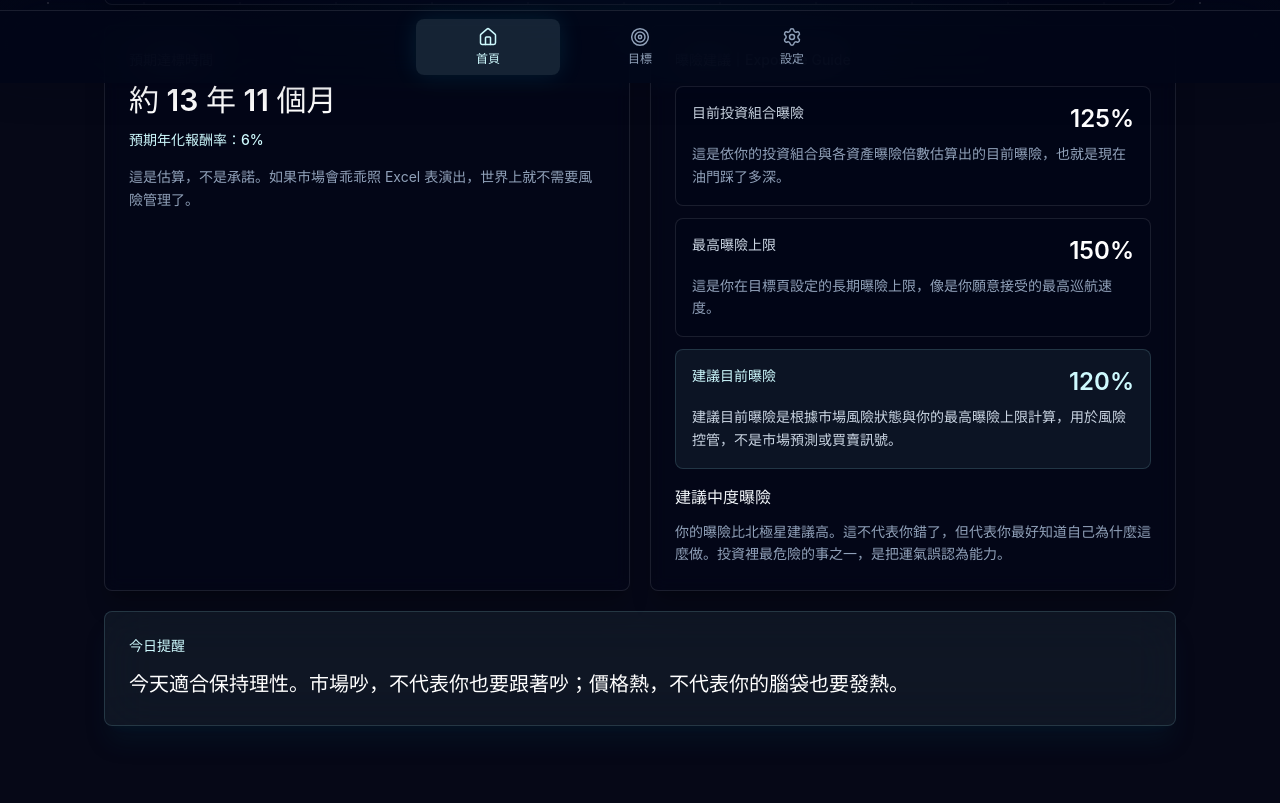
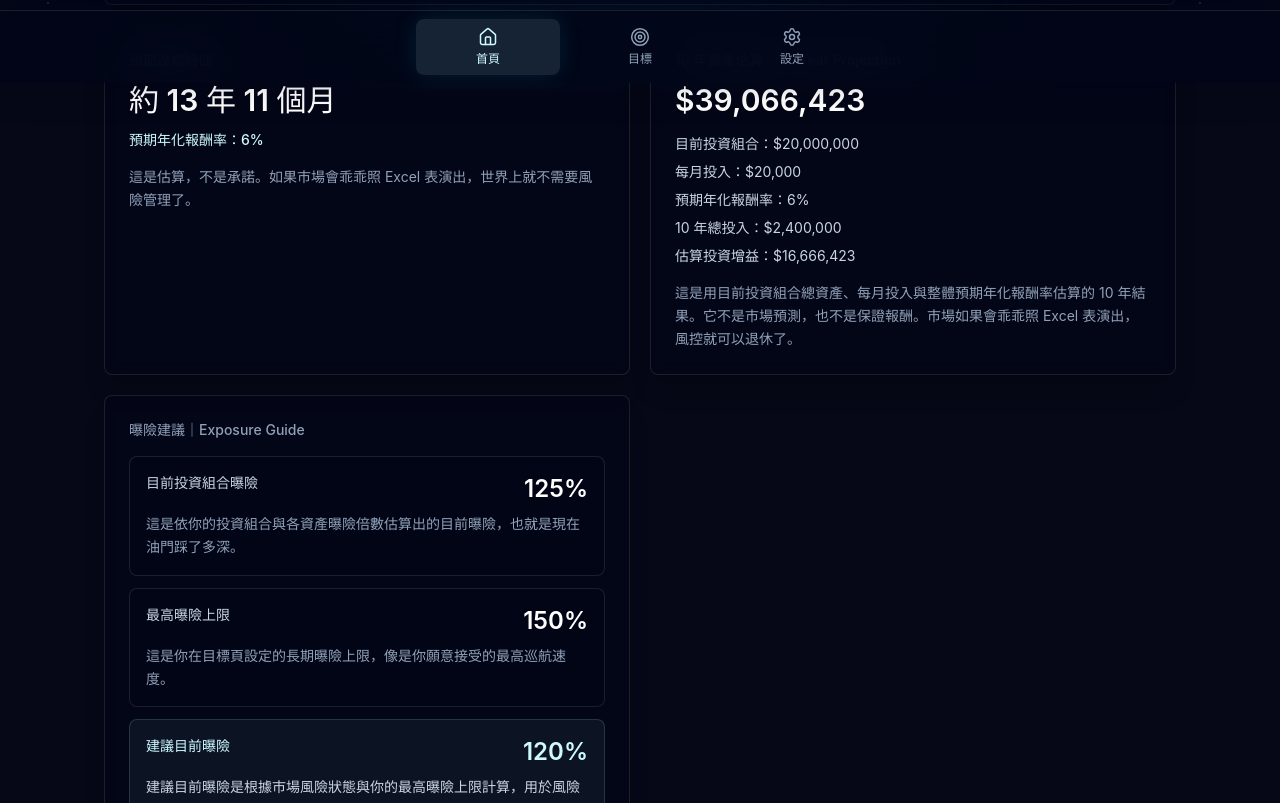
Before and after one commit to bulala-coder/polaris-mvp, a React (Vite) app: page / in a window 1280 px wide. Shown: the part 717-1520 px from the top of the page. Built offline with nearby package versions, Linux system fonts and the light colour scheme.

Commit message:
Add ten year simple projection

```diff
--- a/src/pages/GoalPage.tsx
+++ b/src/pages/GoalPage.tsx
@@ -135,7 +135,8 @@ function GoalPage() {
           </div>
 
           <p className="mt-5 rounded-lg border border-white/10 bg-slate-950/60 p-4 text-sm leading-relaxed text-slate-400">
-            這只是估算用假設，不是承諾。保守一點通常比較無聊，但投資裡很多好事本來就很無聊。
+            這只是估算用假設，不是承諾。保守一點通常比較無聊，但投資裡很多好事本來就很無聊。這個數字會同時用於預期達標時間與
+            10 年資產估算。
           </p>
 
           <p className="mt-3 rounded-lg border border-white/10 bg-slate-950/60 p-4 text-sm leading-relaxed text-slate-400">
--- a/src/pages/SettingsPage.tsx
+++ b/src/pages/SettingsPage.tsx
@@ -27,7 +27,7 @@ const dataStatusItems = [
 ]
 
 const prototypeLimitItems = [
-  'v0.3.7 聚焦簡化市場風險、資產目標距離、預期達標時間與清楚的曝險判讀',
+  'v0.3.8 聚焦簡化市場風險、資產目標距離、預期達標時間、10 年估算與清楚的曝險判讀',
   '尚未支援帳號登入',
   '尚未支援後端資料庫',
   '尚未支援自動更新市場資料',
@@ -57,7 +57,7 @@ function SettingsPage() {
           </p>
           <p className="mt-4 text-base leading-relaxed text-slate-400">
             Settings 用來說明 Polaris
-            的產品定位、資料狀態、版本限制與使用邊界。v0.3.7
+            的產品定位、資料狀態、版本限制與使用邊界。v0.3.8
             改為更簡化的本機原型，聚焦市場風險與資產目標距離。
           </p>
         </div>
@@ -80,7 +80,7 @@ function SettingsPage() {
           <SettingsInfoCard
             description="目前產品與技術版本。"
             items={[
-              'Polaris v0.3.7',
+              'Polaris v0.3.8',
               'Simplified local prototype',
               'React + Vite + TypeScript + Tailwind CSS',
               'Deployment：Vercel',
--- a/src/pages/WelcomePage.tsx
+++ b/src/pages/WelcomePage.tsx
@@ -12,6 +12,7 @@ import {
   getSimpleMarketRisk,
 } from '../utils/marketCalculations'
 import { calculatePortfolioMetrics } from '../utils/portfolioCalculations'
+import { calculateTenYearProjection } from '../utils/projectionCalculations'
 import { readFromStorage, storageKeys } from '../utils/storage'
 
 function formatCurrency(value: number) {
@@ -37,6 +38,11 @@ function WelcomePage() {
   const suggestedExposure = calculateSuggestedExposure({
     marketRiskLevel: marketScore.marketRiskLevel,
     maxExposure: goalSettings.maxExposure,
+  })
+  const tenYearProjection = calculateTenYearProjection({
+    startingValue: portfolio.totalValue,
+    monthlyContribution: goalSettings.monthlyContribution,
+    expectedAnnualReturn: goalSettings.expectedAnnualReturn,
   })
   const currentExposurePercent = Math.round(portfolio.effectiveExposure * 100)
   const maxExposurePercent = Math.round(goalSettings.maxExposure * 100)
@@ -128,6 +134,42 @@ function WelcomePage() {
 
             <section className="rounded-lg border border-white/10 bg-slate-950/60 p-6 shadow-xl shadow-black/20 backdrop-blur">
               <p className="text-sm font-medium text-slate-400">
+                10 年資產估算｜10-Year Projection
+              </p>
+              <p className="mt-3 text-3xl font-semibold text-white">
+                {formatCurrency(tenYearProjection.projectedValue)}
+              </p>
+              <div className="mt-4 grid gap-2 text-sm text-slate-300">
+                <p>
+                  目前投資組合：
+                  {formatCurrency(tenYearProjection.startingValue)}
+                </p>
+                <p>
+                  每月投入：
+                  {formatCurrency(tenYearProjection.monthlyContribution)}
+                </p>
+                <p>
+                  預期年化報酬率：
+                  {tenYearProjection.annualizedReturnPercent.toFixed(0)}%
+                </p>
+                <p>
+                  10 年總投入：
+                  {formatCurrency(tenYearProjection.totalContribution)}
+                </p>
+                <p>
+                  估算投資增益：
+                  {formatCurrency(tenYearProjection.estimatedGain)}
+                </p>
+              </div>
+              <p className="mt-4 text-sm leading-relaxed text-slate-400">
+                {tenYearProjection.helperText}
+              </p>
+            </section>
+          </div>
+
+          <div className="grid gap-5 lg:grid-cols-2">
+            <section className="rounded-lg border border-white/10 bg-slate-950/60 p-6 shadow-xl shadow-black/20 backdrop-blur">
+              <p className="text-sm font-medium text-slate-400">
                 曝險建議｜Exposure Guide
               </p>
               <div className="mt-4 grid gap-3">
--- /dev/null
+++ b/src/types/projection.ts
@@ -0,0 +1,12 @@
+export interface TenYearProjectionResult {
+  years: number
+  startingValue: number
+  monthlyContribution: number
+  expectedAnnualReturn: number
+  projectedValue: number
+  totalContribution: number
+  estimatedGain: number
+  totalReturnPercent: number
+  annualizedReturnPercent: number
+  helperText: string
+}
--- /dev/null
+++ b/src/utils/projectionCalculations.ts
@@ -0,0 +1,60 @@
+import type { TenYearProjectionResult } from '../types/projection'
+
+type TenYearProjectionParams = {
+  startingValue: number
+  monthlyContribution: number
+  expectedAnnualReturn: number
+  years?: number
+}
+
+function toSafeNumber(value: number) {
+  if (!Number.isFinite(value) || Number.isNaN(value)) {
+    return 0
+  }
+
+  return Math.max(value, 0)
+}
+
+export function calculateTenYearProjection({
+  startingValue,
+  monthlyContribution,
+  expectedAnnualReturn,
+  years = 10,
+}: TenYearProjectionParams): TenYearProjectionResult {
+  const safeYears = toSafeNumber(years)
+  const safeStartingValue = toSafeNumber(startingValue)
+  const safeMonthlyContribution = toSafeNumber(monthlyContribution)
+  const safeExpectedAnnualReturn = toSafeNumber(expectedAnnualReturn)
+  const monthlyReturn =
+    Math.pow(1 + safeExpectedAnnualReturn, 1 / 12) - 1
+  const totalMonths = Math.round(safeYears * 12)
+  let value = safeStartingValue
+
+  for (let month = 0; month < totalMonths; month += 1) {
+    value = value * (1 + monthlyReturn)
+    value += safeMonthlyContribution
+  }
+
+  const projectedValue = Number.isFinite(value) ? value : safeStartingValue
+  const totalContribution = safeMonthlyContribution * totalMonths
+  const estimatedGain =
+    projectedValue - safeStartingValue - totalContribution
+  const totalReturnPercent =
+    safeStartingValue > 0
+      ? (projectedValue / safeStartingValue - 1) * 100
+      : 0
+
+  return {
+    years: safeYears,
+    startingValue: safeStartingValue,
+    monthlyContribution: safeMonthlyContribution,
+    expectedAnnualReturn: safeExpectedAnnualReturn,
+    projectedValue,
+    totalContribution,
+    estimatedGain,
+    totalReturnPercent,
+    annualizedReturnPercent: safeExpectedAnnualReturn * 100,
+    helperText:
+      '這是用目前投資組合總資產、每月投入與整體預期年化報酬率估算的 10 年結果。它不是市場預測，也不是保證報酬。市場如果會乖乖照 Excel 表演出，風控就可以退休了。',
+  }
+}
```
Also changed, not shown: 2 other files (tests, documents, lock files or other folders).
